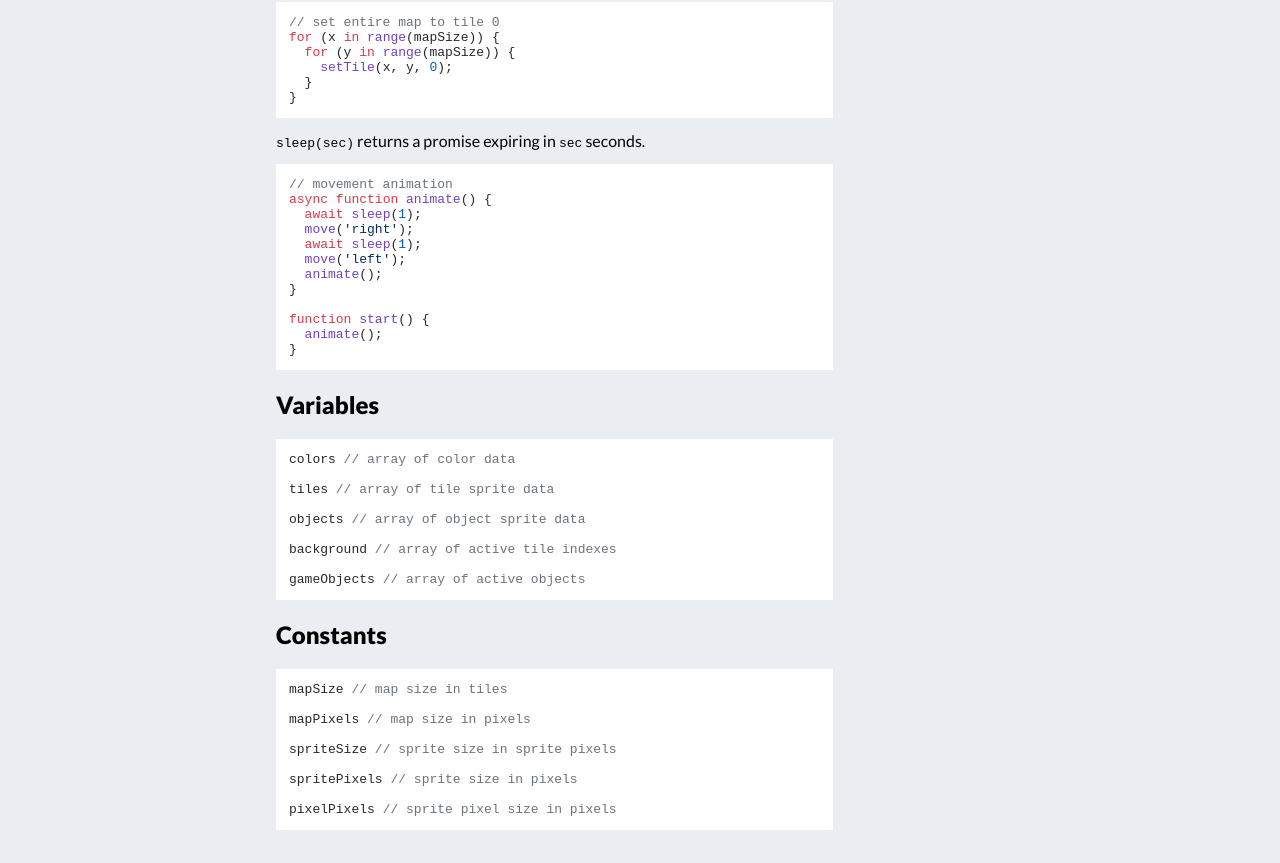
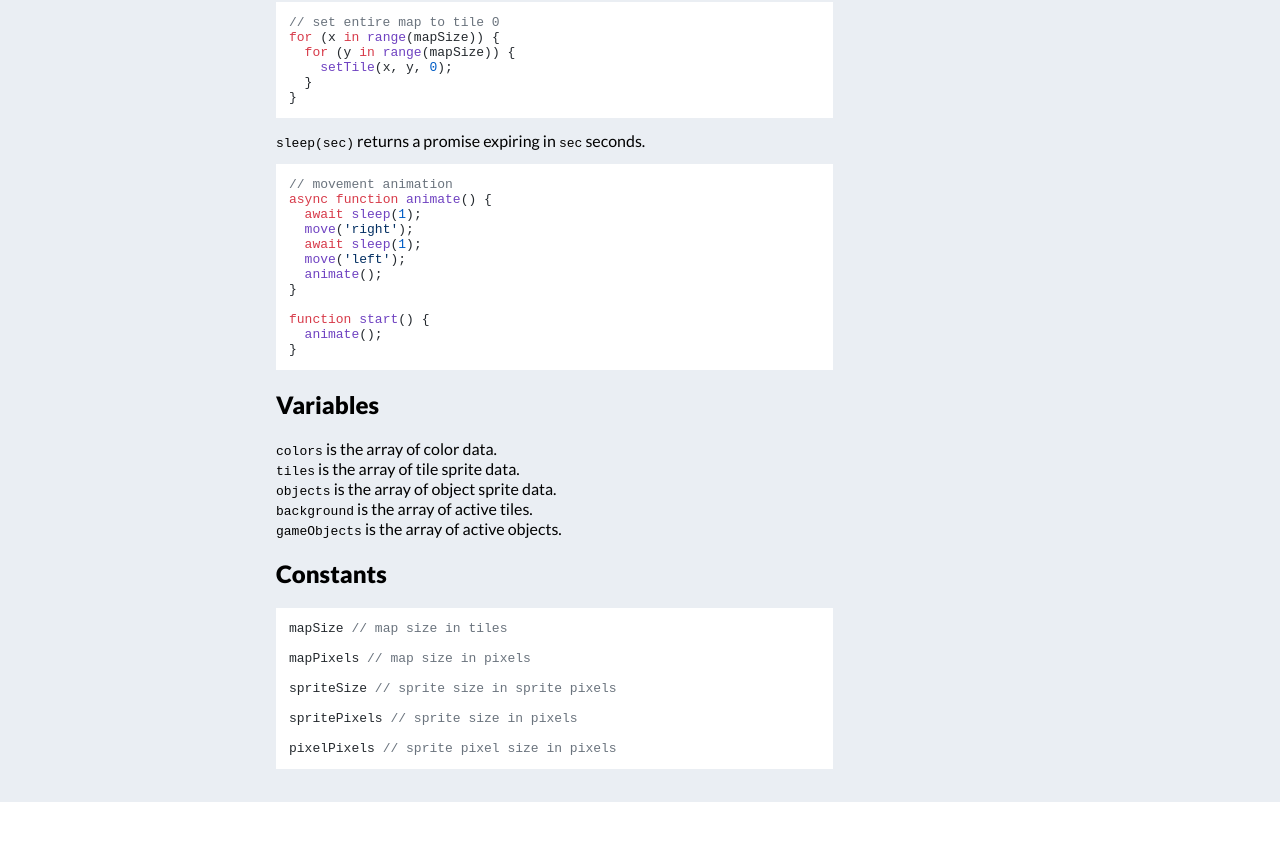
Before and after one commit to LearnCodeOrg/codetrain, a Next.js app: page /docs in a window 1280 px wide. Shown: the part 2001-2864 px from the top of the page. After the commit the page ends 2803 px from the top, so only its background shows below. Built offline with nearby package versions, Linux system fonts and the light colour scheme; no server answers.

Commit message:
Update variables section.

```diff
--- a/pages/docs.js
+++ b/pages/docs.js
@@ -217,17 +217,11 @@ function start() {
 }`}
         </Code>
         <h2 id="variables">Variables</h2>
-        <Code>
-{`colors // array of color data
-
-tiles // array of tile sprite data
-
-objects // array of object sprite data
-
-background // array of active tile indexes
-
-gameObjects // array of active objects`}
-        </Code>
+        <code>colors</code> is the array of color data.<br />
+        <code>tiles</code> is the array of tile sprite data.<br />
+        <code>objects</code> is the array of object sprite data.<br />
+        <code>background</code> is the array of active tiles.<br />
+        <code>gameObjects</code> is the array of active objects.
         <h2 id="constants">Constants</h2>
         <Code>
 {`mapSize // map size in tiles
```
